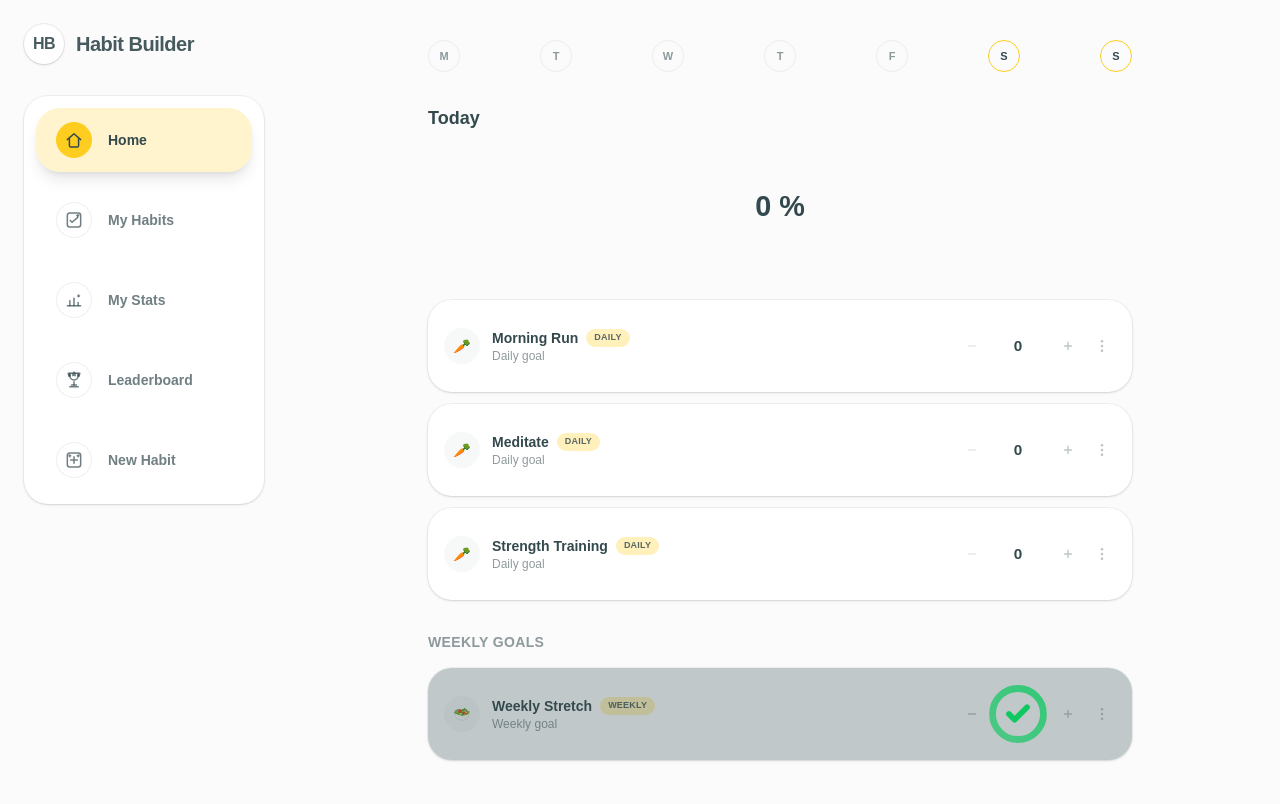
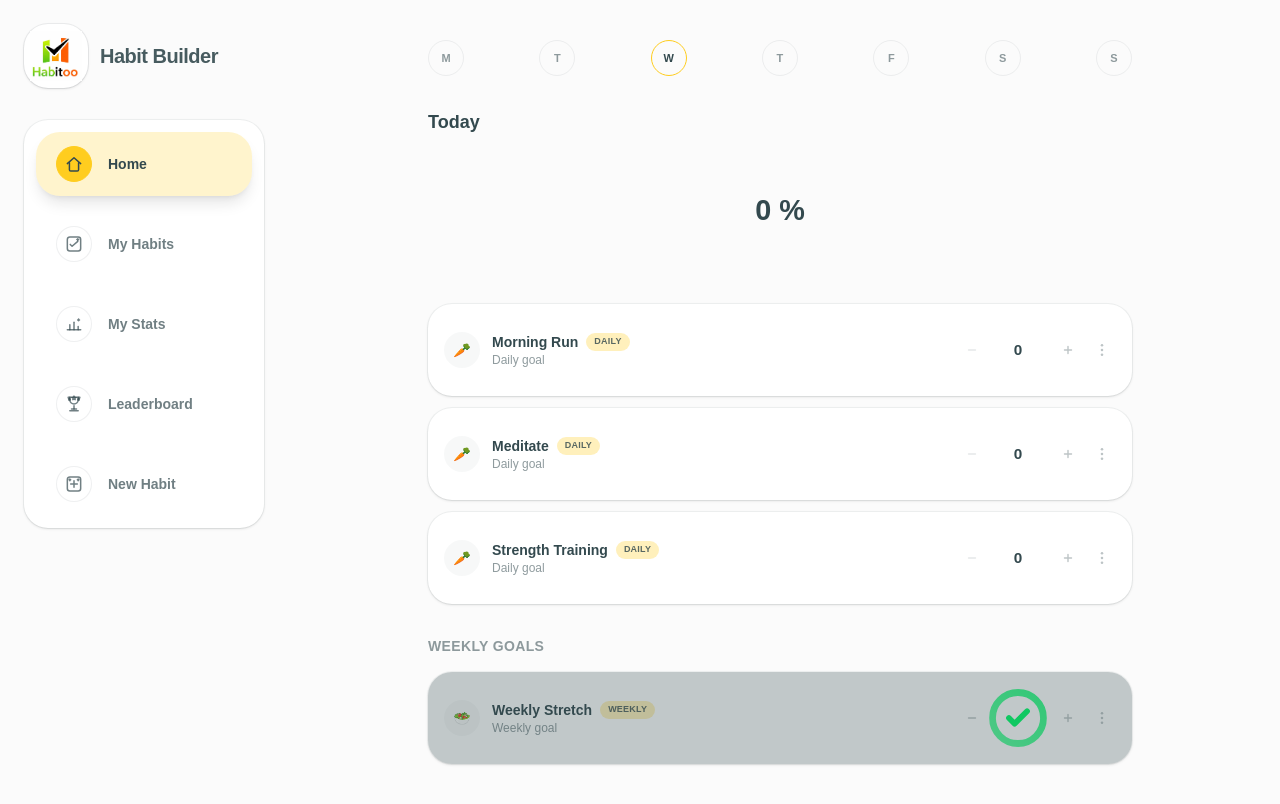
Before and after one commit to JoaquinManchenoP/Habit-Builder, a Next.js app: page /home in a window 1280 px wide. Shown: the top 804 px of the page. Built offline with nearby package versions, Linux system fonts and the light colour scheme; a web font is replaced by a local one.

Commit message:
minor logo changes

```diff
--- a/app/components/HabitCard/components/heatmap/Heatmap.jsx
+++ b/app/components/HabitCard/components/heatmap/Heatmap.jsx
@@ -55,6 +55,7 @@ export default function Heatmap({
   goalType,
 }) {
   const containerRef = useRef(null);
+  const [isHydrated, setIsHydrated] = useState(false);
   const [isMediumScreen, setIsMediumScreen] = useState(false);
   const [isSmallerScreen, setIsSmallerScreen] = useState(false);
   const [hoveredDay, setHoveredDay] = useState(null);
@@ -81,6 +82,10 @@ export default function Heatmap({
     () => getProgressColor(100),
     []
   );
+
+  useEffect(() => {
+    setIsHydrated(true);
+  }, []);
 
   useEffect(() => {
     const mq = window.matchMedia(MEDIUM_SCREEN_QUERY);
@@ -148,6 +153,8 @@ export default function Heatmap({
     if (isMediumScreen) return days.slice(-MEDIUM_DAYS_COUNT);
     return days.slice(-LARGE_DAYS_COUNT);
   }, [days, isMediumScreen, isSmallerScreen]);
+
+  if (!isHydrated) return null;
 
   return (
     <div
--- a/app/components/navigation/Navbar.jsx
+++ b/app/components/navigation/Navbar.jsx
@@ -131,8 +131,12 @@ export default function Navbar() {
           href="/home"
           className="flex items-center gap-3 text-xl font-semibold tracking-tight text-slate-800"
         >
-          <span className="grid h-10 w-10 place-items-center rounded-xl bg-white shadow-sm ring-1 ring-slate-200">
-            <span className="text-base font-bold text-slate-800">HB</span>
+          <span className="grid h-16 w-16 place-items-center rounded-xl bg-white shadow-sm ring-1 ring-slate-200">
+            <img
+              src="/app-logo.png"
+              alt="Habitoo"
+              className="h-13 w-13 object-contain"
+            />
           </span>
           <span className="leading-tight">Habit Builder</span>
         </Link>
--- a/app/home/components/HomeCalendar.jsx
+++ b/app/home/components/HomeCalendar.jsx
@@ -1,15 +1,15 @@
 "use client";
 
 export default function HomeCalendar({ weekDays }) {
+  const jsDayIndex = new Date().getDay();
+  const todayIndex = [6, 0, 1, 2, 3, 4, 5][jsDayIndex];
   return (
     <div className="flex w-full flex-wrap items-center justify-between gap-2 sm:gap-0">
       {weekDays.map((day, index) => (
         <div
           key={`${day}-${index}`}
-          className={`flex h-7 w-7 items-center justify-center rounded-full text-[10px] font-semibold sm:h-8 sm:w-8 sm:text-[11px] ${
-            index === 5
-              ? "border border-[color:var(--app-accent)] text-slate-900"
-              : index === 6
+          className={`flex h-8 w-8 items-center justify-center rounded-full text-[10px] font-semibold sm:h-9 sm:w-9 sm:text-[11px] ${
+            index === todayIndex
               ? "border border-[color:var(--app-accent)] text-slate-900"
               : "border border-slate-200 text-slate-500"
           }`}
```
Also changed, not shown: public/app-logo.png (added).
